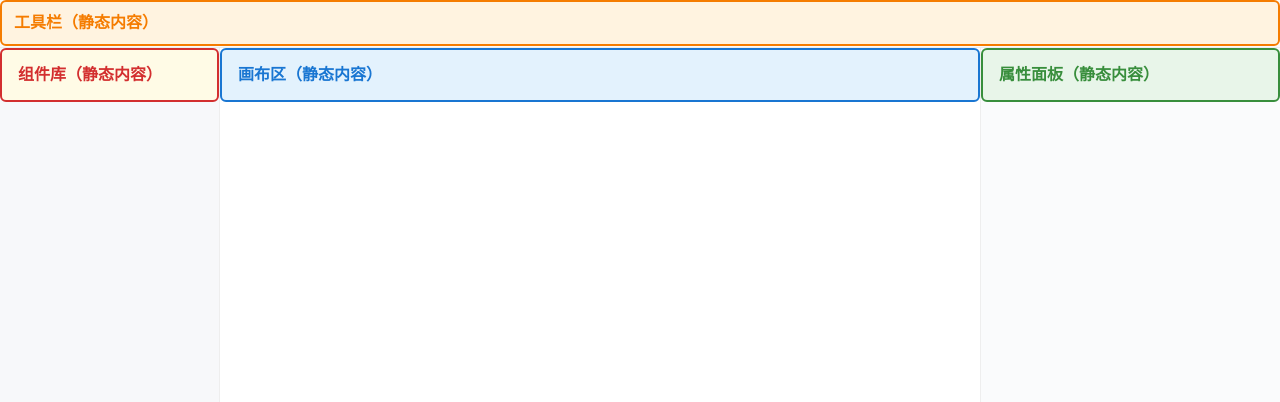
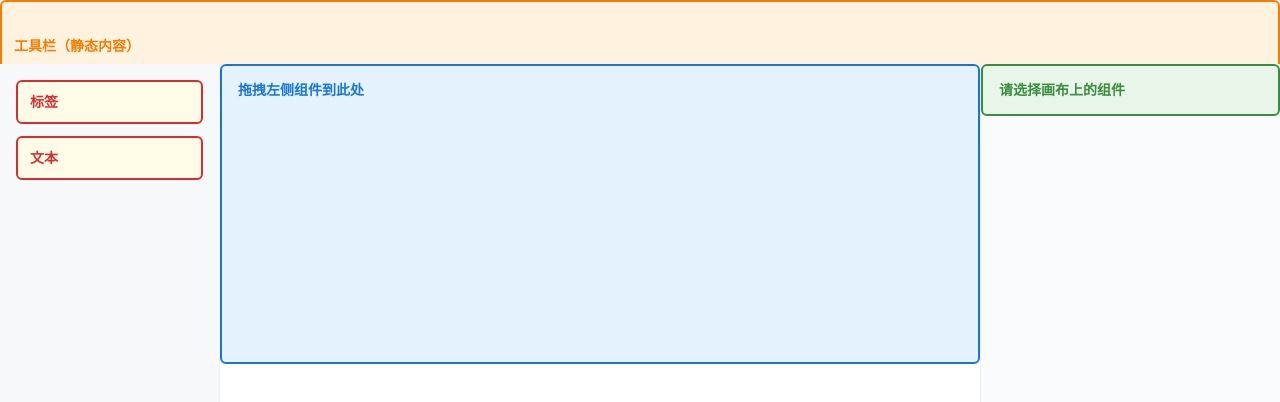
Before and after one commit to frankvane/crm-report, a React (Vite) app: page / in a window 1280 px wide. Shown: the top 402 px of the page. Built offline with nearby package versions, Linux system fonts and the light colour scheme.

Commit message:
feat: 拖放组件到画布

```diff
--- a/src/components/report/ReportDesigner/Designer.tsx
+++ b/src/components/report/ReportDesigner/Designer.tsx
@@ -1,61 +1,45 @@
 import Canvas from "@report/ReportDesigner/components/Canvas/Canvas";
 import ComponentLibrary from "@report/ReportDesigner/components/ComponentLibrary";
+import { DndContext } from "@dnd-kit/core";
+import { Layout } from "antd";
 import PropertyPanel from "@report/ReportDesigner/components/PropertyPanel";
 import React from "react";
 import Toolbar from "@report/ReportDesigner/components/Toolbar";
 
+const { Header, Sider, Content } = Layout;
+
 // 主入口，三栏式布局骨架
-const Designer: React.FC = () => {
-  return (
-    <div style={{ height: "100vh", display: "flex", flexDirection: "column" }}>
-      {/* 顶部工具栏 */}
-      <div
+const Designer: React.FC = () => (
+  <DndContext>
+    <Layout style={{ height: "100vh" }}>
+      <Header
         style={{
-          height: 48,
+          background: "#fafafa",
+          padding: 0,
           borderBottom: "1px solid #eee",
-          background: "#fafafa",
         }}
       >
         <Toolbar />
-      </div>
-      {/* 主体区域 */}
-      <div style={{ flex: 1, display: "flex", minHeight: 0 }}>
-        {/* 左侧组件库 */}
-        <div
-          style={{
-            width: 220,
-            borderRight: "1px solid #eee",
-            background: "#f7f8fa",
-            overflow: "auto",
-          }}
+      </Header>
+      <Layout>
+        <Sider
+          width={220}
+          style={{ background: "#f7f8fa", borderRight: "1px solid #eee" }}
         >
           <ComponentLibrary />
-        </div>
-        {/* 中间画布区 */}
-        <div
-          style={{
-            flex: 1,
-            background: "#fff",
-            position: "relative",
-            overflow: "auto",
-          }}
-        >
+        </Sider>
+        <Content style={{ background: "#fff", position: "relative" }}>
           <Canvas />
-        </div>
-        {/* 右侧属性面板 */}
-        <div
-          style={{
-            width: 300,
-            borderLeft: "1px solid #eee",
-            background: "#fafbfc",
-            overflow: "auto",
-          }}
+        </Content>
+        <Sider
+          width={300}
+          style={{ background: "#fafbfc", borderLeft: "1px solid #eee" }}
         >
           <PropertyPanel />
-        </div>
-      </div>
-    </div>
-  );
-};
+        </Sider>
+      </Layout>
+    </Layout>
+  </DndContext>
+);
 
 export default Designer;
--- a/src/components/report/ReportDesigner/components/Canvas/Canvas.tsx
+++ b/src/components/report/ReportDesigner/components/Canvas/Canvas.tsx
@@ -1,18 +1,91 @@
 // 画布主组件
 
+import { useDndMonitor, useDroppable } from "@dnd-kit/core";
+
+import React from "react";
+import { useReportDesignerStore } from "@report/ReportDesigner/store";
+
 export default function Canvas() {
+  const { setNodeRef, isOver } = useDroppable({ id: "canvas" });
+  const addComponent = useReportDesignerStore((s) => s.addComponent);
+  const components = useReportDesignerStore((s) => s.components);
+  const selectedIds = useReportDesignerStore((s) => s.selectedIds);
+  const setSelectedIds = useReportDesignerStore((s) => s.setSelectedIds);
+
+  // 监听拖拽结束，落盘添加组件
+  useDndMonitor({
+    onDragEnd(event) {
+      const { active, over } = event;
+      if (over?.id === "canvas" && active.data?.current?.type) {
+        const type = active.data.current.type;
+        const id = `${type}_${Date.now()}`;
+        addComponent({
+          id,
+          type,
+          x: 40 + Math.random() * 200,
+          y: 40 + Math.random() * 100,
+          width: 120,
+          height: 40,
+          locked: false,
+          visible: true,
+          zindex: 1,
+          props: { text: type === "label" ? "新标签" : "新文本" },
+        });
+        setSelectedIds([id]);
+      }
+    },
+  });
+
   return (
     <div
+      ref={setNodeRef}
       style={{
+        minHeight: 300,
         padding: 16,
         fontWeight: 600,
-        color: "#1976d2",
-        background: "#e3f2fd",
+        color: isOver ? "#fff" : "#1976d2",
+        background: isOver ? "#1976d2" : "#e3f2fd",
         border: "2px solid #1976d2",
         borderRadius: 6,
+        transition: "all 0.2s",
+        position: "relative",
       }}
     >
-      画布区（静态内容）
+      {components.length === 0 && <div>拖拽左侧组件到此处</div>}
+      {components.map((comp) => {
+        const selected = selectedIds.includes(comp.id);
+        return (
+          <div
+            key={comp.id}
+            onClick={(e) => {
+              e.stopPropagation();
+              setSelectedIds([comp.id]);
+            }}
+            style={{
+              position: "absolute",
+              left: comp.x,
+              top: comp.y,
+              width: comp.width,
+              height: comp.height,
+              background: "#fff",
+              border: selected ? "2.5px solid #ff9800" : "1px solid #1976d2",
+              borderRadius: 4,
+              display: "flex",
+              alignItems: "center",
+              justifyContent: "center",
+              fontWeight: 500,
+              color: "#1976d2",
+              boxShadow: selected ? "0 0 0 3px #ffe0b2" : "0 2px 8px #1976d233",
+              cursor: "pointer",
+              userSelect: "none",
+              zIndex: selected ? 10 : 1,
+              transition: "all 0.2s",
+            }}
+          >
+            {comp.props.text}
+          </div>
+        );
+      })}
     </div>
   );
 }
--- a/src/components/report/ReportDesigner/components/ComponentLibrary/index.tsx
+++ b/src/components/report/ReportDesigner/components/ComponentLibrary/index.tsx
@@ -1,18 +1,48 @@
 // 组件库组件
+
+import React from "react";
+import { useDraggable } from "@dnd-kit/core";
+
+const COMPONENTS = [
+  { type: "label", name: "标签" },
+  { type: "text", name: "文本" },
+];
+
+function DraggableItem({ type, name }: { type: string; name: string }) {
+  const { attributes, listeners, setNodeRef, isDragging } = useDraggable({
+    id: type,
+    data: { type },
+  });
+  return (
+    <div
+      ref={setNodeRef}
+      {...listeners}
+      {...attributes}
+      style={{
+        padding: 12,
+        marginBottom: 12,
+        fontWeight: 600,
+        color: isDragging ? "#fff" : "#d32f2f",
+        background: isDragging ? "#d32f2f" : "#fffbe6",
+        border: "2px solid #d32f2f",
+        borderRadius: 6,
+        cursor: "grab",
+        opacity: isDragging ? 0.6 : 1,
+        userSelect: "none",
+        transition: "all 0.2s",
+      }}
+    >
+      {name}
+    </div>
+  );
+}
 
 export default function ComponentLibrary() {
   return (
-    <div
-      style={{
-        padding: 16,
-        fontWeight: 600,
-        color: "#d32f2f",
-        background: "#fffbe6",
-        border: "2px solid #d32f2f",
-        borderRadius: 6,
-      }}
-    >
-      组件库（静态内容）
+    <div style={{ padding: 16 }}>
+      {COMPONENTS.map((item) => (
+        <DraggableItem key={item.type} type={item.type} name={item.name} />
+      ))}
     </div>
   );
 }
--- a/src/components/report/ReportDesigner/components/PropertyPanel/index.tsx
+++ b/src/components/report/ReportDesigner/components/PropertyPanel/index.tsx
@@ -1,6 +1,17 @@
 // 属性面板组件
 
+import { Input } from "antd";
+import React from "react";
+import { useReportDesignerStore } from "@report/ReportDesigner/store";
+
 export default function PropertyPanel() {
+  const selectedIds = useReportDesignerStore((s) => s.selectedIds);
+  const components = useReportDesignerStore((s) => s.components);
+  const updateComponent = useReportDesignerStore((s) => s.updateComponent);
+
+  const selected = components.find((c) => selectedIds[0] === c.id);
+
+  if (!selected) {
     return (
       <div
         style={{
@@ -12,7 +23,28 @@ export default function PropertyPanel() {
           borderRadius: 6,
         }}
       >
-      属性面板（静态内容）
+        请选择画布上的组件
       </div>
     );
   }
+
+  return (
+    <div style={{ padding: 16 }}>
+      <div style={{ fontWeight: 600, marginBottom: 12 }}>属性面板</div>
+      <div style={{ marginBottom: 8 }}>类型：{selected.type}</div>
+      <div style={{ marginBottom: 8 }}>
+        <span>文本内容：</span>
+        <Input
+          value={selected.props.text}
+          onChange={(e) =>
+            updateComponent(selected.id, {
+              props: { ...selected.props, text: e.target.value },
+            })
+          }
+          style={{ width: 180 }}
+        />
+      </div>
+      {/* 可扩展更多属性 */}
+    </div>
+  );
+}
```
Lines whose indentation alone changed are shown as unchanged.
